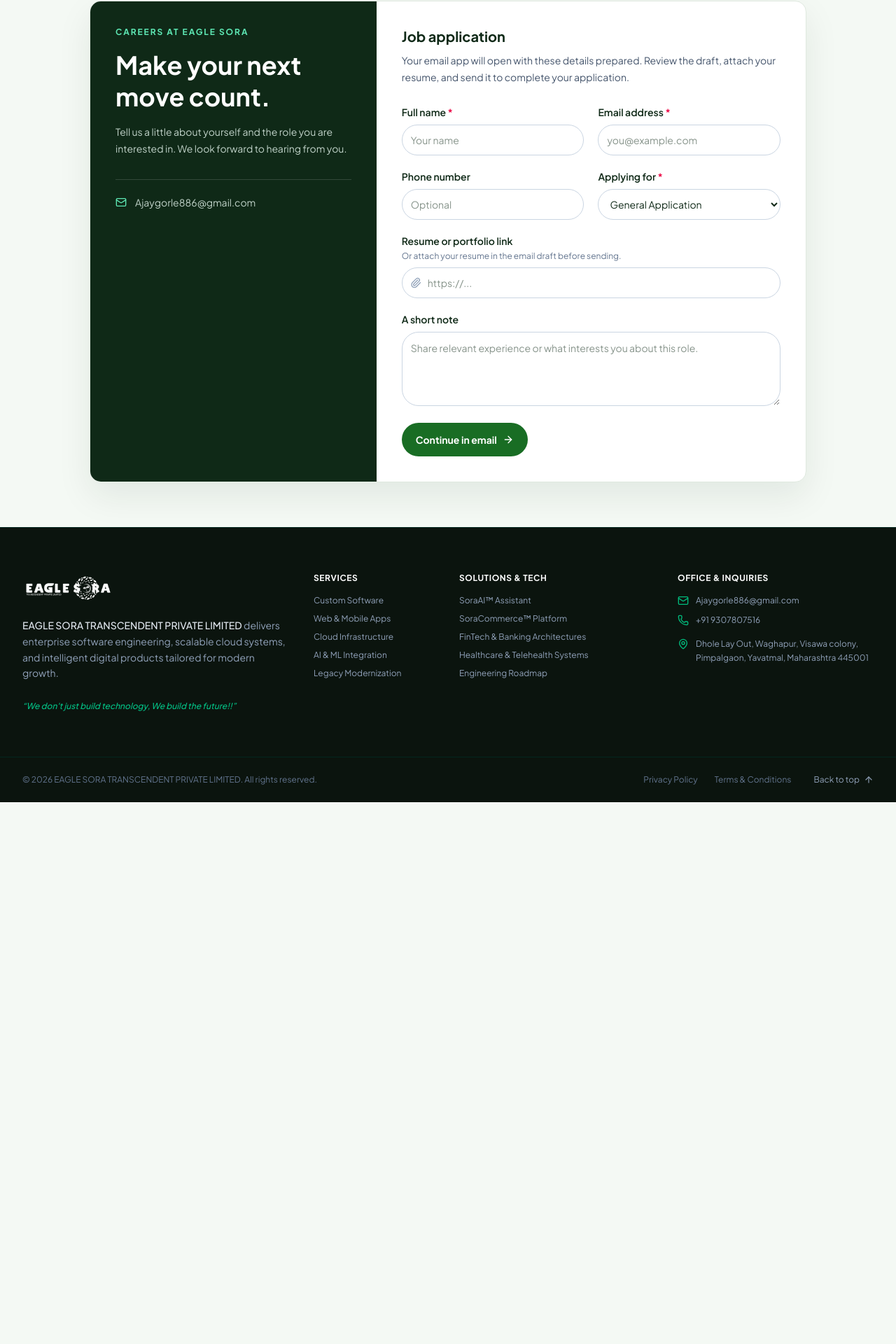
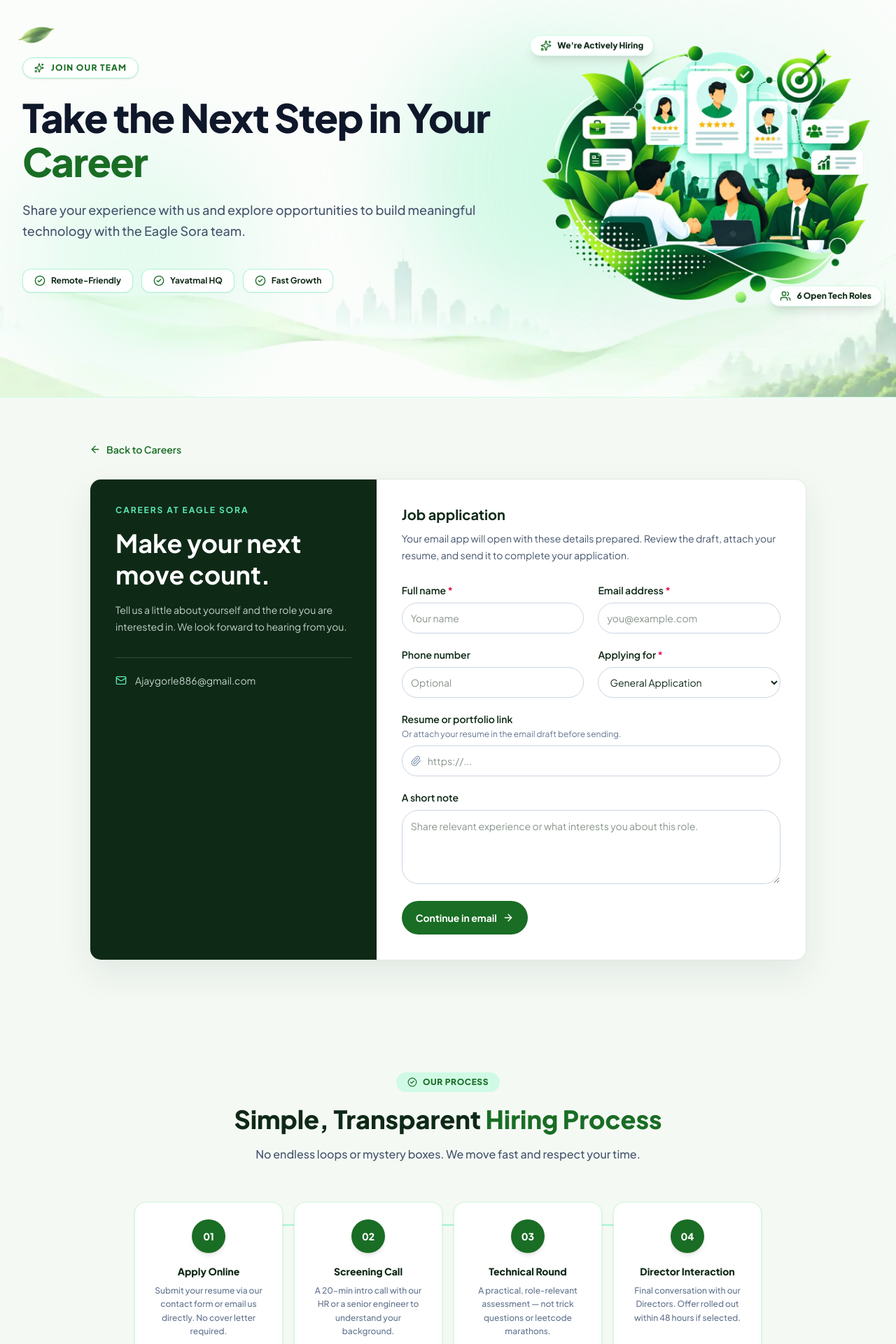
Before and after one commit to ashishkhote/Eagle-Sora, a Next.js app: page /careers/apply in a window 1280 px wide. Shown: the part 115-2035 px from the top of the page at 70% size. Before the commit the page ends 1261 px from the top, so only its background shows below. Built offline with nearby package versions, Linux system fonts and the light colour scheme.

Commit message:
Career Page Enhancement

```diff
--- a/next.config.ts
+++ b/next.config.ts
@@ -3,6 +3,7 @@
 const nextConfig: NextConfig = {
   images: {
     formats: ["image/avif", "image/webp"],
+    qualities: [75, 100],
     minimumCacheTTL: 31536000,
     deviceSizes: [640, 750, 828, 1080, 1200, 1920],
     imageSizes: [16, 32, 48, 64, 96, 128, 256, 384],
--- a/src/app/careers/apply/page.tsx
+++ b/src/app/careers/apply/page.tsx
@@ -1,5 +1,8 @@
 import type { Metadata } from "next";
+import { CareersHeroVisual } from "@/components/layout/HeroVisuals";
+import { PageHeroHeader } from "@/components/layout/PageHeroHeader";
 import { JobApplicationForm } from "@/features/careers/components/JobApplicationForm";
+import { HiringProcessSection } from "@/features/careers/components/HiringProcessSection";
 
 export const metadata: Metadata = {
     title: "Apply for a Job | EAGLE SORA TRANSCENDENT PRIVATE LIMITED",
@@ -15,5 +18,19 @@
     const params = await searchParams;
     const role = Array.isArray(params.role) ? params.role[0] : params.role;
 
-    return <JobApplicationForm initialRole={role} />;
+    return (
+        <div className="bg-[#f8fafc]">
+            <PageHeroHeader
+                badge="JOIN OUR TEAM"
+                title="Take the Next Step in Your"
+                highlightText="Career"
+                subtitle="Share your experience with us and explore opportunities to build meaningful technology with the Eagle Sora team."
+                pattern="cityscape"
+                trustChips={["Remote-Friendly", "Yavatmal HQ", "Fast Growth"]}
+                visualCustom={<CareersHeroVisual />}
+            />
+            <JobApplicationForm initialRole={role} />
+            <HiringProcessSection />
+        </div>
+    );
 }
--- a/src/app/layout.tsx
+++ b/src/app/layout.tsx
@@ -91,7 +91,7 @@
   children: React.ReactNode;
 }>) {
   return (
-    <html lang="en" className={`${fontSans.variable} scroll-smooth`} suppressHydrationWarning>
+    <html lang="en" data-scroll-behavior="smooth" className={`${fontSans.variable} scroll-smooth`} suppressHydrationWarning>
       <head>
         <JsonLd />
       </head>
--- a/src/components/layout/Footer.tsx
+++ b/src/components/layout/Footer.tsx
@@ -30,6 +30,7 @@
                 src="/assets/logo.webp"
                 alt={siteContent.company.legalName}
                 fill
+                sizes="176px"
                 className="object-contain object-left brightness-0 invert"
               />
             </div>
--- a/src/components/layout/HeroVisuals.tsx
+++ b/src/components/layout/HeroVisuals.tsx
@@ -43,6 +43,7 @@
           src="/assets/eco-tech-dashboard.webp"
           alt="Eagle Sora Engineering Services & Tech Architecture"
           fill
+          sizes="(max-width: 1024px) 100vw, 50vw"
           priority
           quality={100}
           className="object-contain hover:scale-[1.02] transition-transform duration-500"
@@ -91,6 +92,7 @@
           src="/assets/solutions-page.webp"
           alt="Eagle Sora Enterprise Solutions & SaaS Platforms Ecosystem"
           fill
+          sizes="(max-width: 1024px) 100vw, 50vw"
           priority
           quality={100}
           className="object-contain hover:scale-[1.02] transition-transform duration-500"
@@ -186,6 +188,7 @@
           src="/assets/about-team-cutout.webp"
           alt="Eagle Sora Leadership & Engineering Team"
           fill
+          sizes="(max-width: 1024px) 100vw, 50vw"
           priority
           quality={100}
           className="object-contain drop-shadow-[0_25px_45px_rgba(25,109,36,0.22)] hover:scale-105 transition-transform duration-500"
@@ -215,6 +218,7 @@
           src="/assets/careers-page.webp"
           alt="Eagle Sora Careers & Talent Acquisition Team"
           fill
+          sizes="(max-width: 1024px) 100vw, 50vw"
           priority
           quality={100}
           className="object-contain hover:scale-[1.02] transition-transform duration-500"
@@ -263,6 +267,7 @@
           src="/assets/contact-page.webp"
           alt="Eagle Sora Direct Strategic Inquiries & Client Consultation"
           fill
+          sizes="(max-width: 1024px) 100vw, 50vw"
           priority
           quality={100}
           className="object-contain hover:scale-[1.02] transition-transform duration-500"
--- a/src/components/layout/PageHeroHeader.tsx
+++ b/src/components/layout/PageHeroHeader.tsx
@@ -57,6 +57,7 @@
           src={bgGraphic}
           alt="Page Hero Background Artwork"
           fill
+          sizes="100vw"
           quality={100}
           className="object-cover object-bottom contrast-[1.1] brightness-[1.02]"
           priority
@@ -73,6 +74,7 @@
           src="/assets/green-leaf-floating.webp"
           alt="Floating Leaf Left"
           fill
+          sizes="48px"
           className="object-contain mix-blend-multiply rotate-[22deg]"
         />
       </div>
@@ -81,6 +83,7 @@
           src="/assets/green-leaf-floating.webp"
           alt="Floating Leaf Right"
           fill
+          sizes="56px"
           className="object-contain mix-blend-multiply scale-x-[-1] -rotate-[25deg]"
         />
       </div>
--- /dev/null
+++ b/src/features/careers/components/HiringProcessSection.tsx
@@ -0,0 +1,55 @@
+"use client";
+
+import { CheckCircle2 } from "lucide-react";
+import { motion } from "framer-motion";
+
+const hiringSteps = [
+    { step: "01", title: "Apply Online", desc: "Submit your resume via our contact form or email us directly. No cover letter required." },
+    { step: "02", title: "Screening Call", desc: "A 20-min intro call with our HR or a senior engineer to understand your background." },
+    { step: "03", title: "Technical Round", desc: "A practical, role-relevant assessment — not trick questions or leetcode marathons." },
+    { step: "04", title: "Director Interaction", desc: "Final conversation with our Directors. Offer rolled out within 48 hours if selected." },
+];
+
+export function HiringProcessSection() {
+    return (
+        <section className="border-b border-emerald-100 bg-[#f4f9f4] py-20 sm:py-24">
+            <div className="mx-auto max-w-7xl px-4 sm:px-6 lg:px-8">
+                <div className="mx-auto mb-14 max-w-3xl text-center">
+                    <div className="mb-4 inline-flex items-center gap-2 rounded-full bg-emerald-100 px-4 py-1.5 text-xs font-black uppercase tracking-wider text-[#196d24]">
+                        <CheckCircle2 className="h-3.5 w-3.5" /> OUR PROCESS
+                    </div>
+                    <h2 className="mb-4 text-3xl font-black leading-tight text-[#0f2917] sm:text-4xl">
+                        Simple, Transparent{" "}
+                        <span className="text-[#196d24]">Hiring Process</span>
+                    </h2>
+                    <p className="text-base font-medium text-slate-600">
+                        No endless loops or mystery boxes. We move fast and respect your time.
+                    </p>
+                </div>
+
+                <div className="mx-auto max-w-4xl">
+                    <div className="relative grid grid-cols-1 gap-4 sm:grid-cols-2 lg:grid-cols-4">
+                        <div className="absolute left-[12.5%] right-[12.5%] top-8 z-0 hidden h-0.5 bg-emerald-200 lg:block" />
+
+                        {hiringSteps.map((item, index) => (
+                            <motion.div
+                                key={item.step}
+                                initial={{ opacity: 0, y: 20 }}
+                                whileInView={{ opacity: 1, y: 0 }}
+                                viewport={{ once: true }}
+                                transition={{ duration: 0.5, delay: index * 0.1 }}
+                                className="relative z-10 rounded-2xl border border-emerald-100 bg-white p-6 text-center shadow-sm"
+                            >
+                                <div className="mx-auto mb-4 flex h-12 w-12 items-center justify-center rounded-full bg-[#196d24] text-sm font-black text-white shadow-md">
+                                    {item.step}
+                                </div>
+                                <h3 className="mb-2 text-sm font-black text-[#0f2917]">{item.title}</h3>
+                                <p className="text-xs font-medium leading-relaxed text-slate-500">{item.desc}</p>
+                            </motion.div>
+                        ))}
+                    </div>
+                </div>
+            </div>
+        </section>
+    );
+}
```
Also changed, not shown: src/features/careers/components/CareersPage.tsx (+2 -47 lines).
